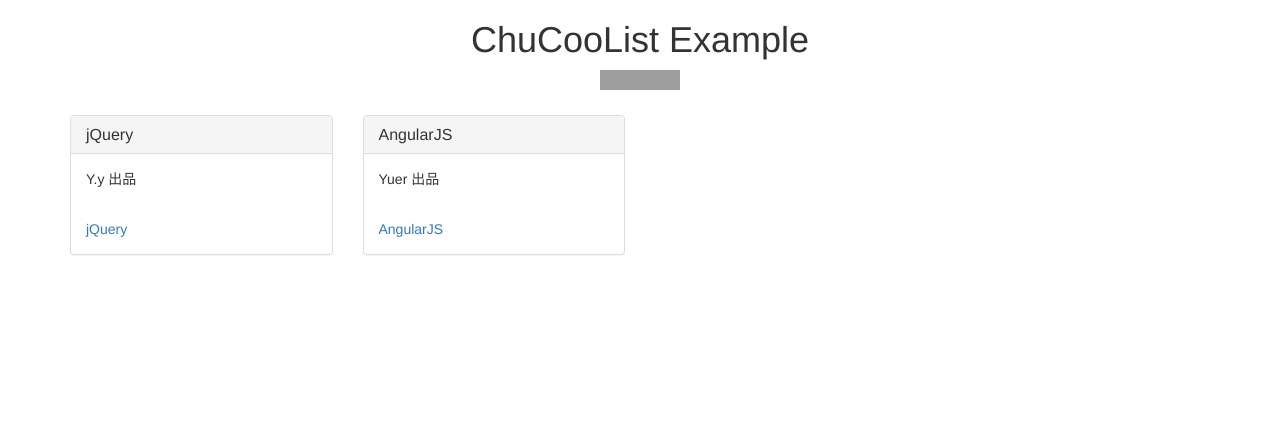
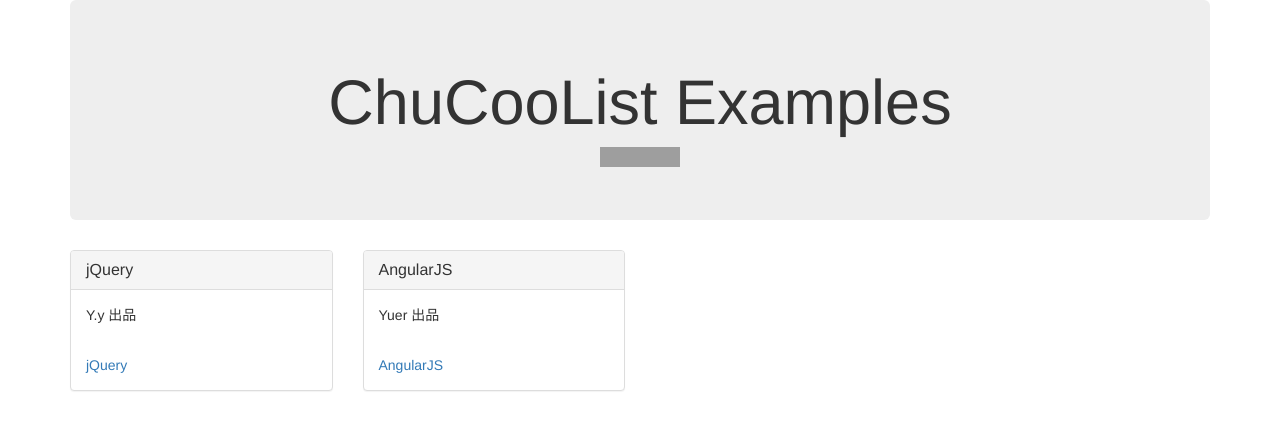
Before and after one commit to ChuCooOrg/demo, a website: page index.html in a window 1280 px wide. Drawn offline with nearby package versions, Linux system fonts and the light colour scheme; grey boxes are pictures that could not be loaded.

Commit message:
update titile

```diff
--- a/index.html
+++ b/index.html
@@ -7,12 +7,10 @@
     </head>
     <body>
         <div class="container">
-            <div class="text-center">
-                <h1>ChuCooList Example</h1>
+            <div class="jumbotron text-center">
+                <h1>ChuCooList Examples</h1>
                 <iframe src="https://ghbtns.com/github-btn.html?user=ChuCooList&repo=demo&type=star&count=true" frameborder="0" scrolling="0" width="80px" height="20px"></iframe>
             </div>
-
-            <br>
 
             <div class="row">
                 <div class="col-md-3">
```
